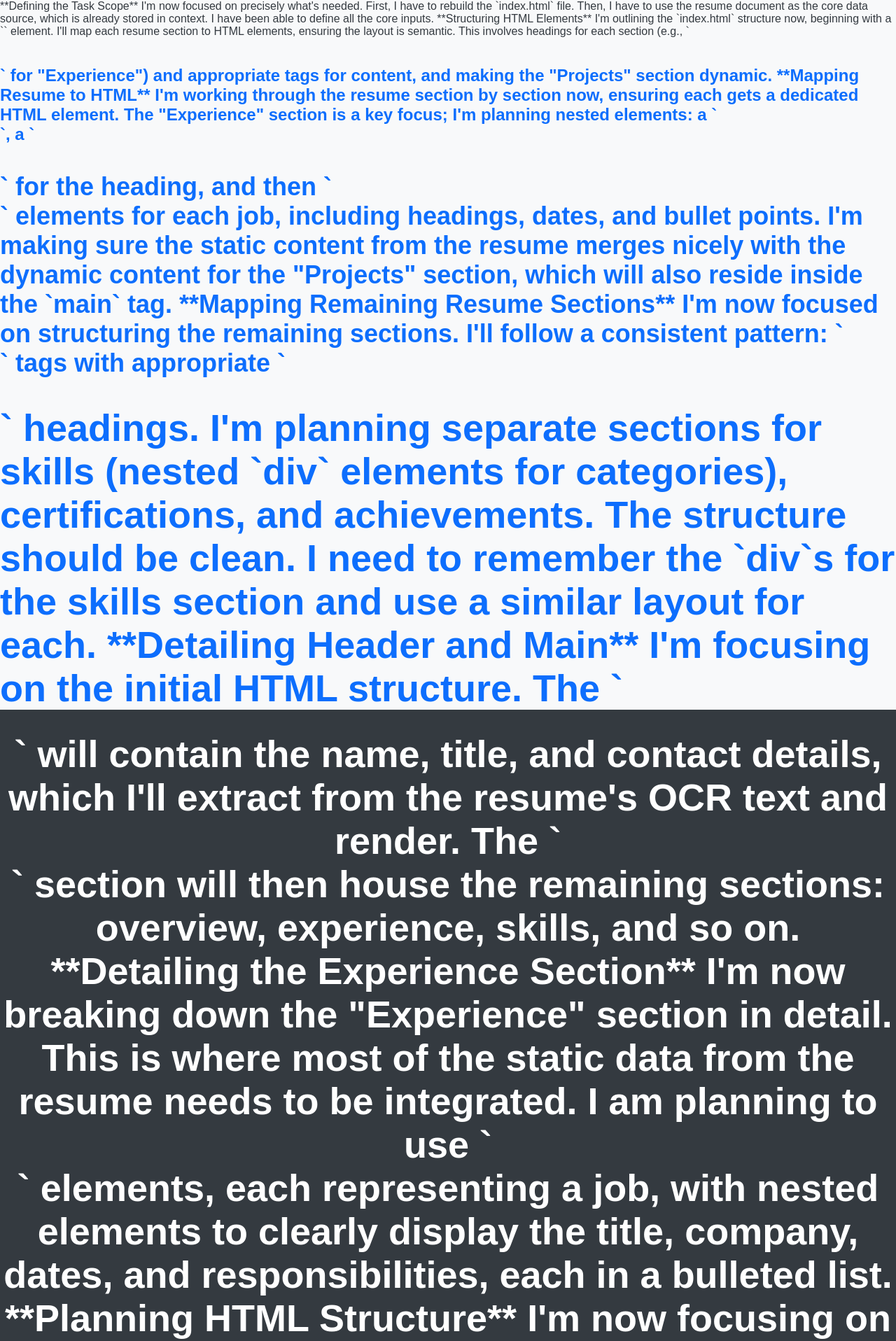
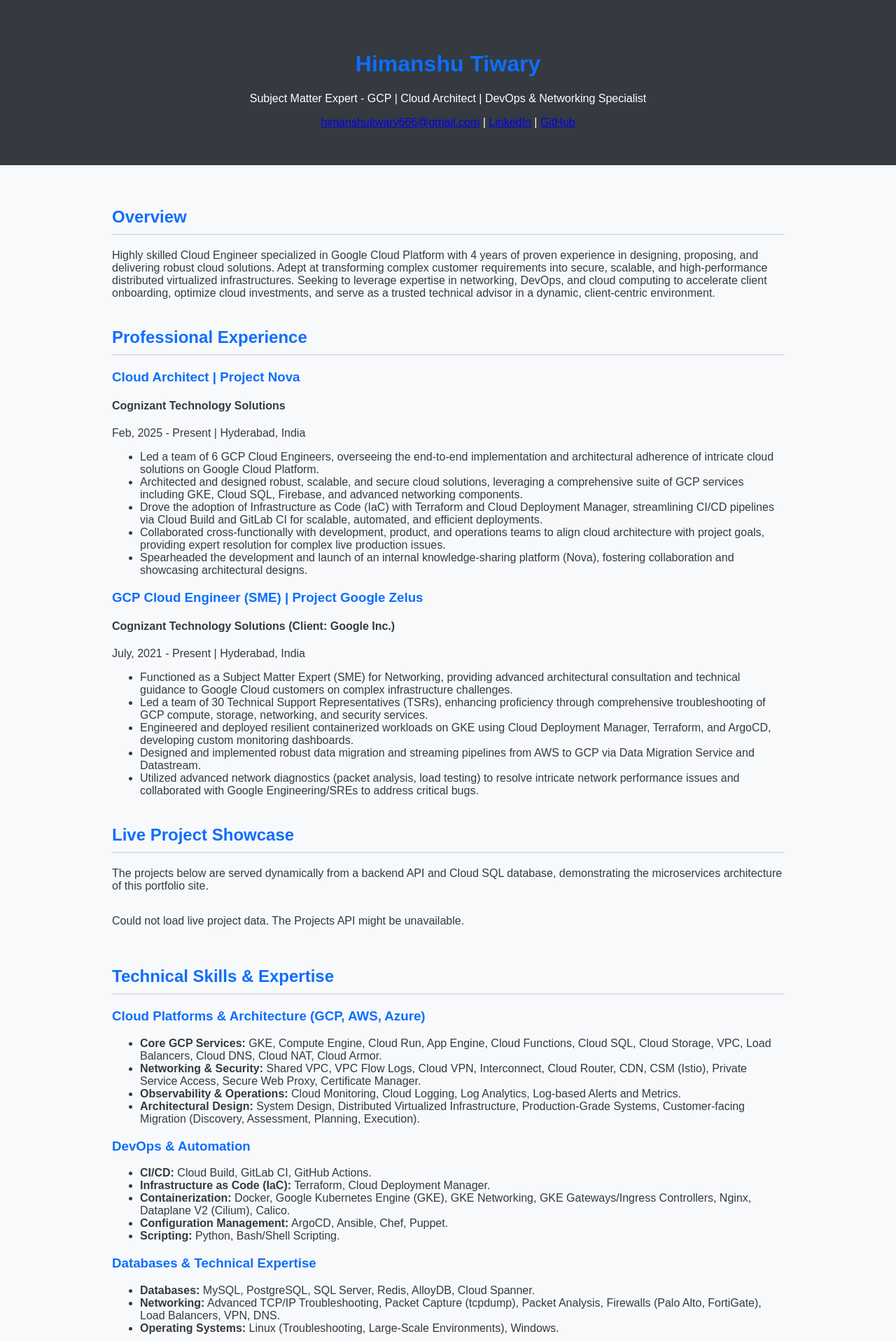
Before and after one commit to himanshutiwary-gcp/himanshu-portfolio, a Flask app: template frontend-service/templates/index.html in a window 1280 px wide. Shown: the top 1916 px of the page at 70% size. Run offline with Flask 3, Linux system fonts and the light colour scheme; the template is opened without the code that fills it, so the values that code supplies are empty.

Commit message:
Update index.html

````diff
--- a/frontend-service/templates/index.html
+++ b/frontend-service/templates/index.html
@@ -1,47 +1,3 @@
-**Defining the Task Scope**
-
-I'm now focused on precisely what's needed. First, I have to rebuild the `index.html` file. Then, I have to use the resume document as the core data source, which is already stored in context. I have been able to define all the core inputs.
-
-
-**Structuring HTML Elements**
-
-I'm outlining the `index.html` structure now, beginning with a `<body>` element. I'll map each resume section to HTML elements, ensuring the layout is semantic. This involves headings for each section (e.g., `<h2>` for "Experience") and appropriate tags for content, and making the "Projects" section dynamic.
-
-
-**Mapping Resume to HTML**
-
-I'm working through the resume section by section now, ensuring each gets a dedicated HTML element. The "Experience" section is a key focus; I'm planning nested elements: a `<section>`, a `<h2>` for the heading, and then `<article>` elements for each job, including headings, dates, and bullet points. I'm making sure the static content from the resume merges nicely with the dynamic content for the "Projects" section, which will also reside inside the `main` tag.
-
-
-**Mapping Remaining Resume Sections**
-
-I'm now focused on structuring the remaining sections. I'll follow a consistent pattern: `<section>` tags with appropriate `<h2>` headings. I'm planning separate sections for skills (nested `div` elements for categories), certifications, and achievements. The structure should be clean. I need to remember the `div`s for the skills section and use a similar layout for each.
-
-
-**Detailing Header and Main**
-
-I'm focusing on the initial HTML structure. The `<header>` will contain the name, title, and contact details, which I'll extract from the resume's OCR text and render. The `<main>` section will then house the remaining sections: overview, experience, skills, and so on.
-
-
-**Detailing the Experience Section**
-
-I'm now breaking down the "Experience" section in detail. This is where most of the static data from the resume needs to be integrated. I am planning to use `<article>` elements, each representing a job, with nested elements to clearly display the title, company, dates, and responsibilities, each in a bulleted list.
-
-
-**Planning HTML Structure**
-
-I'm now focusing on the HTML structure. I'm creating a well-defined outline, with a `<body>`, `<header>`, and `<main>` section containing appropriate tags for each resume element. This includes sections for experience, skills, and achievements.
-
-
-Of course. Here is a complete, production-ready `index.html` file that translates every section of Himanshu Tiwary's resume into a structured and well-formatted webpage.
-
-This version keeps the **dynamic project showcase** section you built, which fetches data from your backend API, and adds all the other resume sections (Experience, Skills, Certifications, etc.) as static HTML content. This creates a comprehensive and professional portfolio page.
-
-Simply replace the entire contents of your `frontend-service/templates/index.html` file with the code below.
-
-### **`frontend-service/templates/index.html` (Complete Resume Version)**
-
-```html
 <!DOCTYPE html>
 <html lang="en">
 <head>
@@ -223,4 +179,3 @@
 
 </body>
 </html>
-```
````
